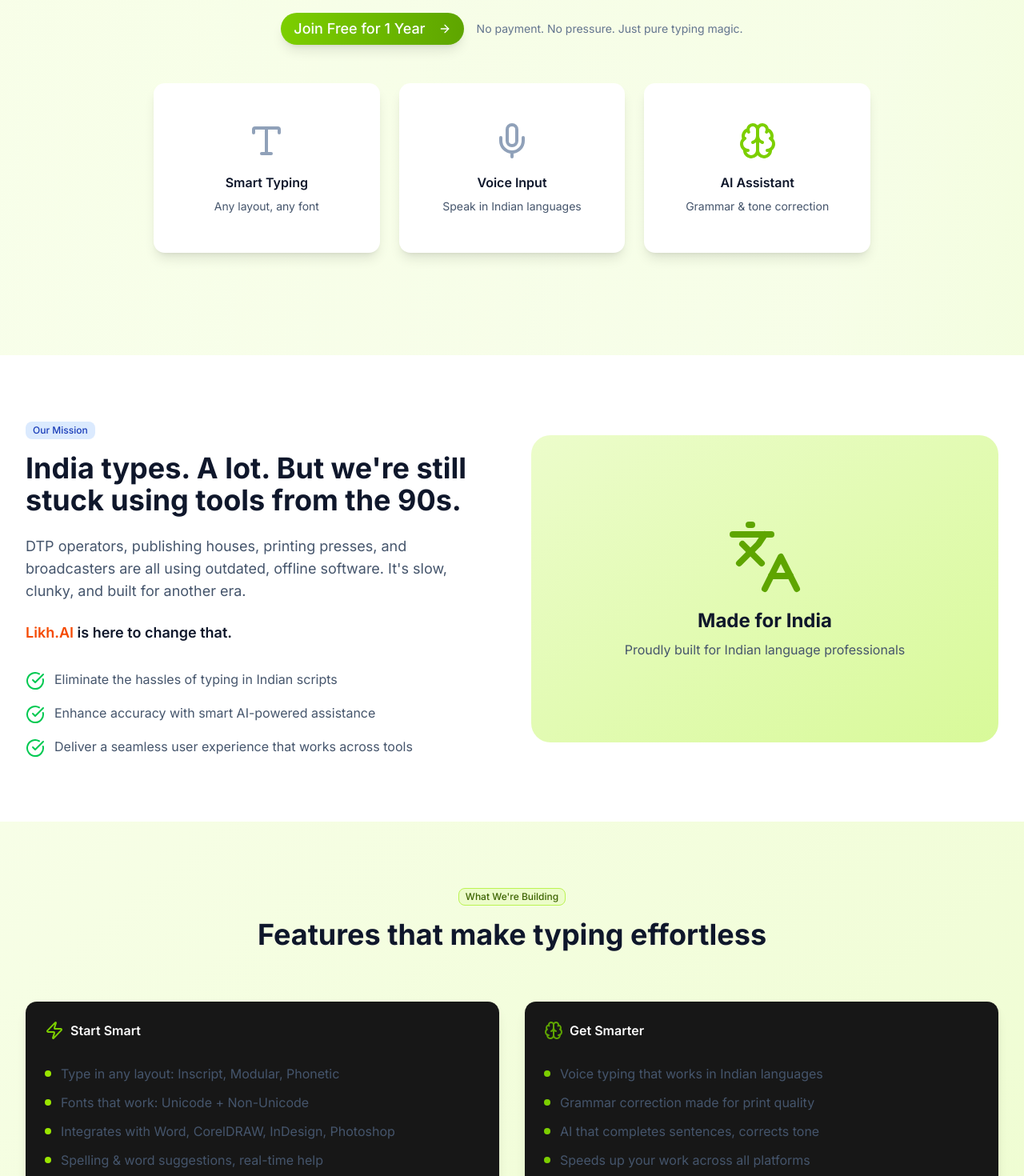
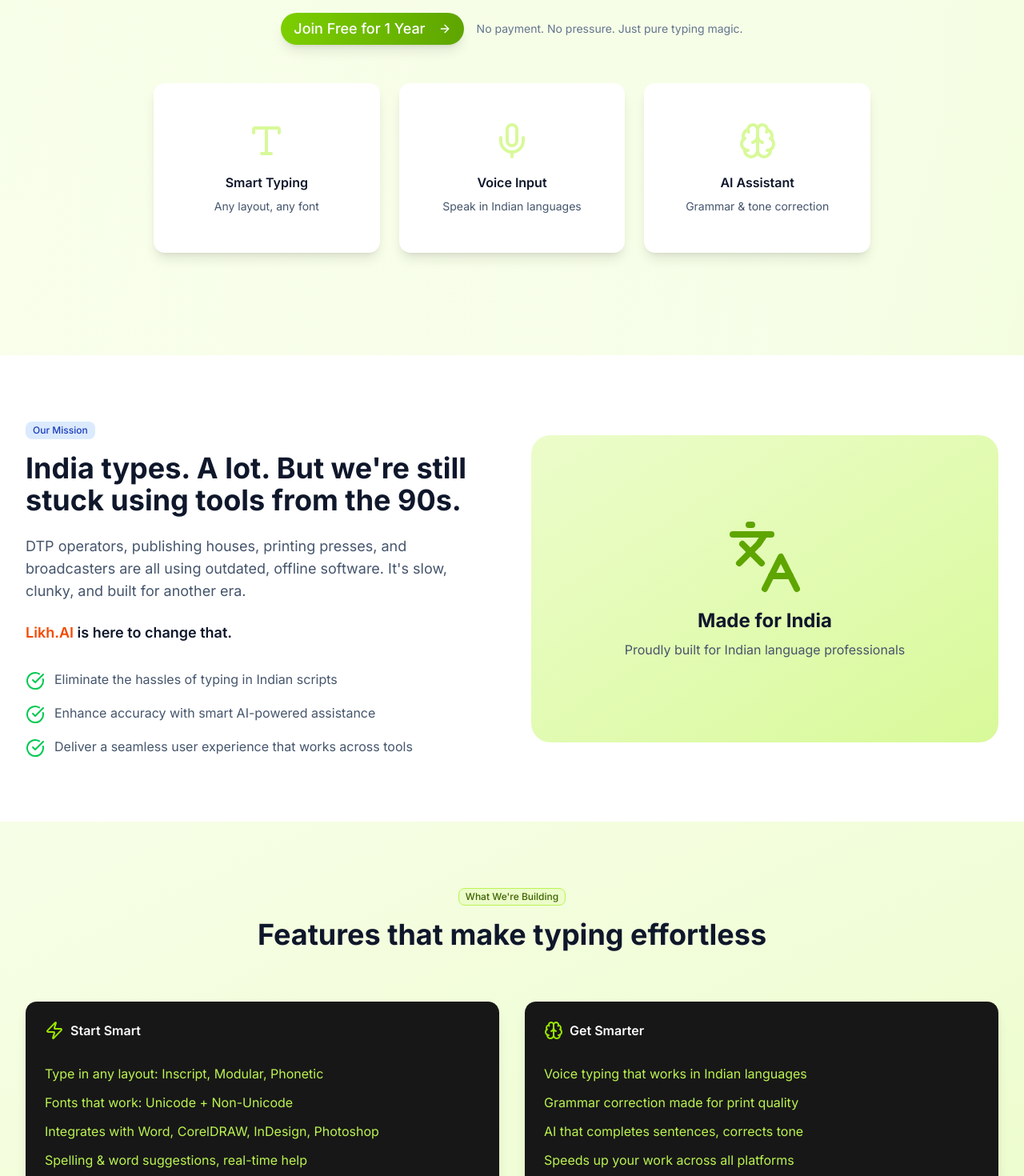
Before and after one commit to ayushman-codefly/likhdotai, a Next.js app: page / in a window 1280 px wide. Shown: the part 520-1990 px from the top of the page at 80% size. Built offline with nearby package versions, Linux system fonts and the light colour scheme.

Commit message:
init files

```diff
--- a/src/app/page.js
+++ b/src/app/page.js
@@ -119,10 +119,8 @@
               {features.map((feature, index) => (
                 <Card key={index} className={`border-0 shadow-lg hover:shadow-xl hover:ring-2 hover:ring-lime-300 transition-all duration-500 transform hover:-translate-y-2 hover:bg-gradient-to-br hover:from-white to-lime-50 bg-white
                 `}>
-                  <CardContent className="p-6 text-center">
-                    <feature.icon className={`w-12 h-12 mx-auto mb-4 transition-colors duration-300 ${
-                      currentFeature === index ? 'text-lime-500' : 'text-slate-400'
-                    }`} />
+                  <CardContent className="p-6 text-center hover:text-lime-400 text-lime-200">
+                    <feature.icon className={`w-12 h-12 mx-auto mb-4 transition-colors duration-300`} />
                     <h3 className="font-semibold text-slate-900 mb-2">{feature.title}</h3>
                     <p className="text-slate-600 text-sm">{feature.desc}</p>
                   </CardContent>
@@ -189,7 +187,7 @@
             <Card className="border-0 shadow-lg">
               <CardHeader>
                 <CardTitle className="flex items-center space-x-2">
-                  <Zap className="w-6 h-6 text-lime-500" />
+                  <Zap className="w-6 h-6 text-lime-400" />
                   <span>Start Smart</span>
                 </CardTitle>
               </CardHeader>
@@ -201,8 +199,7 @@
                   "Spelling & word suggestions, real-time help"
                 ].map((item, index) => (
                   <div key={index} className="flex items-center space-x-3">
-                    <div className="w-2 h-2 bg-lime-400 rounded-full" />
-                    <p className="text-slate-600">{item}</p>
+                    <p className="text-lime-300">{item}</p>
                   </div>
                 ))}
               </CardContent>
@@ -211,7 +208,7 @@
             <Card className="border-0 shadow-lg">
               <CardHeader>
                 <CardTitle className="flex items-center space-x-2">
-                  <Brain className="w-6 h-6 text-lime-600" />
+                  <Brain className="w-6 h-6 text-lime-400" />
                   <span>Get Smarter</span>
                 </CardTitle>
               </CardHeader>
@@ -223,8 +220,7 @@
                   "Speeds up your work across all platforms"
                 ].map((item, index) => (
                   <div key={index} className="flex items-center space-x-3">
-                    <div className="w-2 h-2 bg-lime-500 rounded-full" />
-                    <p className="text-slate-600">{item}</p>
+                    <p className="text-lime-300">{item}</p>
                   </div>
                 ))}
               </CardContent>
@@ -232,7 +228,7 @@
           </div>
 
           {/* Visual Mockups */}
-          <div className="text-center mb-12">
+          {/* <div className="text-center mb-12">
             <h3 className="text-2xl font-bold text-slate-900 mb-4">Sneak Peek</h3>
             <p className="text-slate-600 mb-8">Here's a glimpse at what it'll feel like:</p>
           </div>
@@ -252,7 +248,7 @@
                 </CardContent>
               </Card>
             ))}
-          </div>
+          </div> */}
         </div>
       </section>
 
@@ -277,7 +273,7 @@
                 <CardContent className="p-6">
                   <benefit.icon className="w-12 h-12 text-lime-500 mx-auto mb-4" />
                   <h3 className="font-semibold text-slate-100 mb-2">{benefit.title}</h3>
-                  <p className="text-lime-700 text-sm">{benefit.desc}</p>
+                  <p className="text-lime-300 text-sm">{benefit.desc}</p>
                 </CardContent>
               </Card>
             ))}
```
